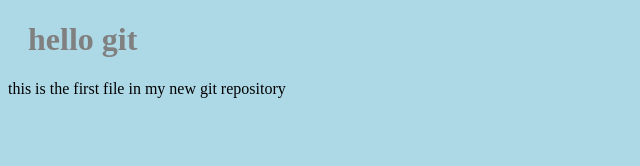
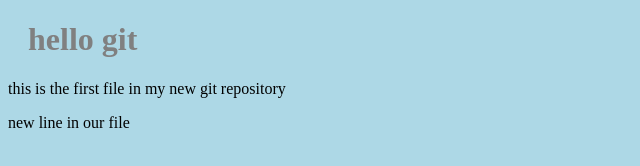
Before and after one commit to jeun10/test-2025-1, a plain HTML site: page index.html in a window 1280 px wide. Shown: the whole page, without its empty margins (0-640 px from the left). Drawn offline with Linux system fonts and the light colour scheme.

Commit message:
update index.html with a new line

```diff
--- a/index.html
+++ b/index.html
@@ -9,5 +9,6 @@
 <body>
     <h1>hello git</h1>
     <p>this is the first file in my new git repository</p>
+    <p>new line in our file</p>
 </body>
 </html>
```
